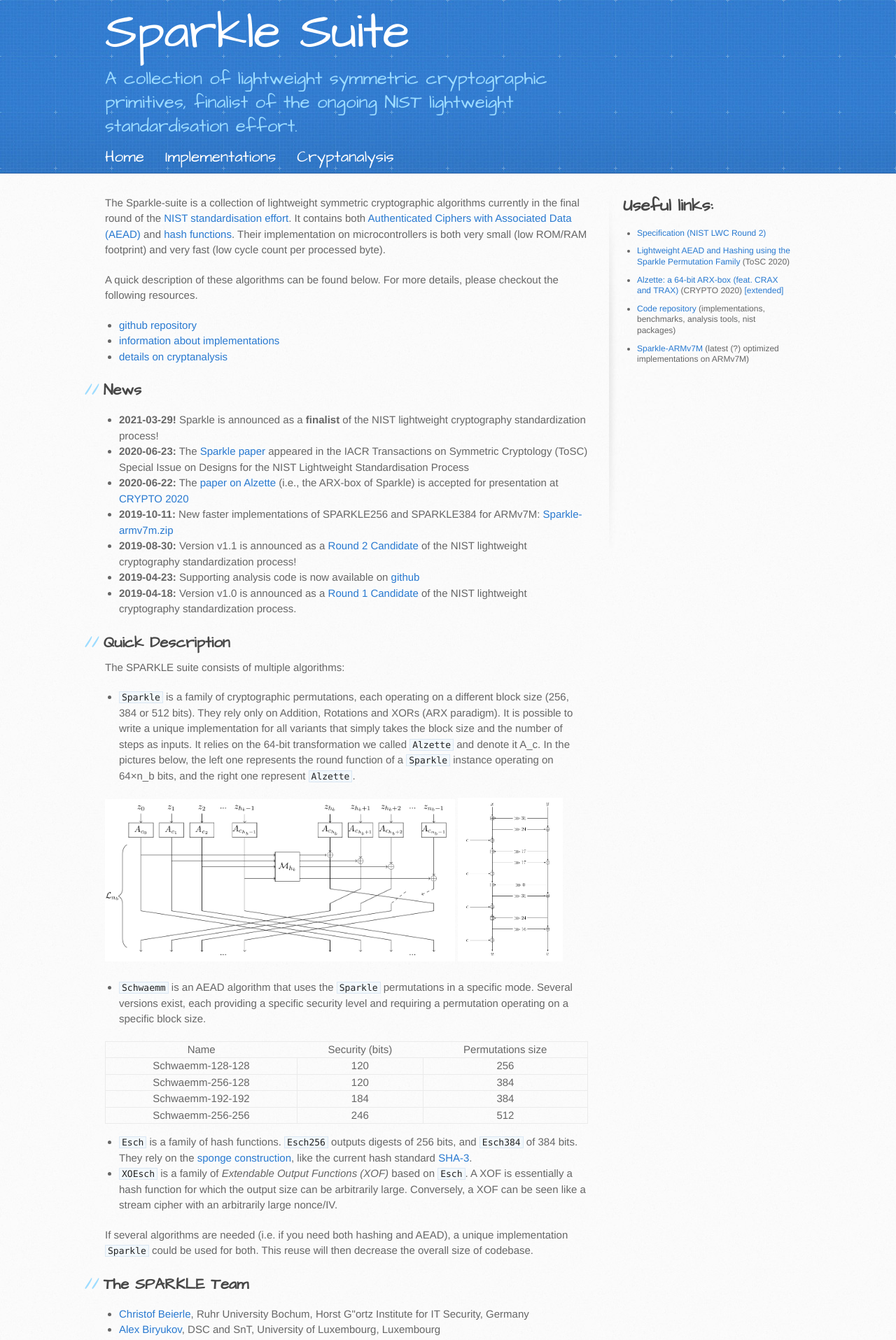
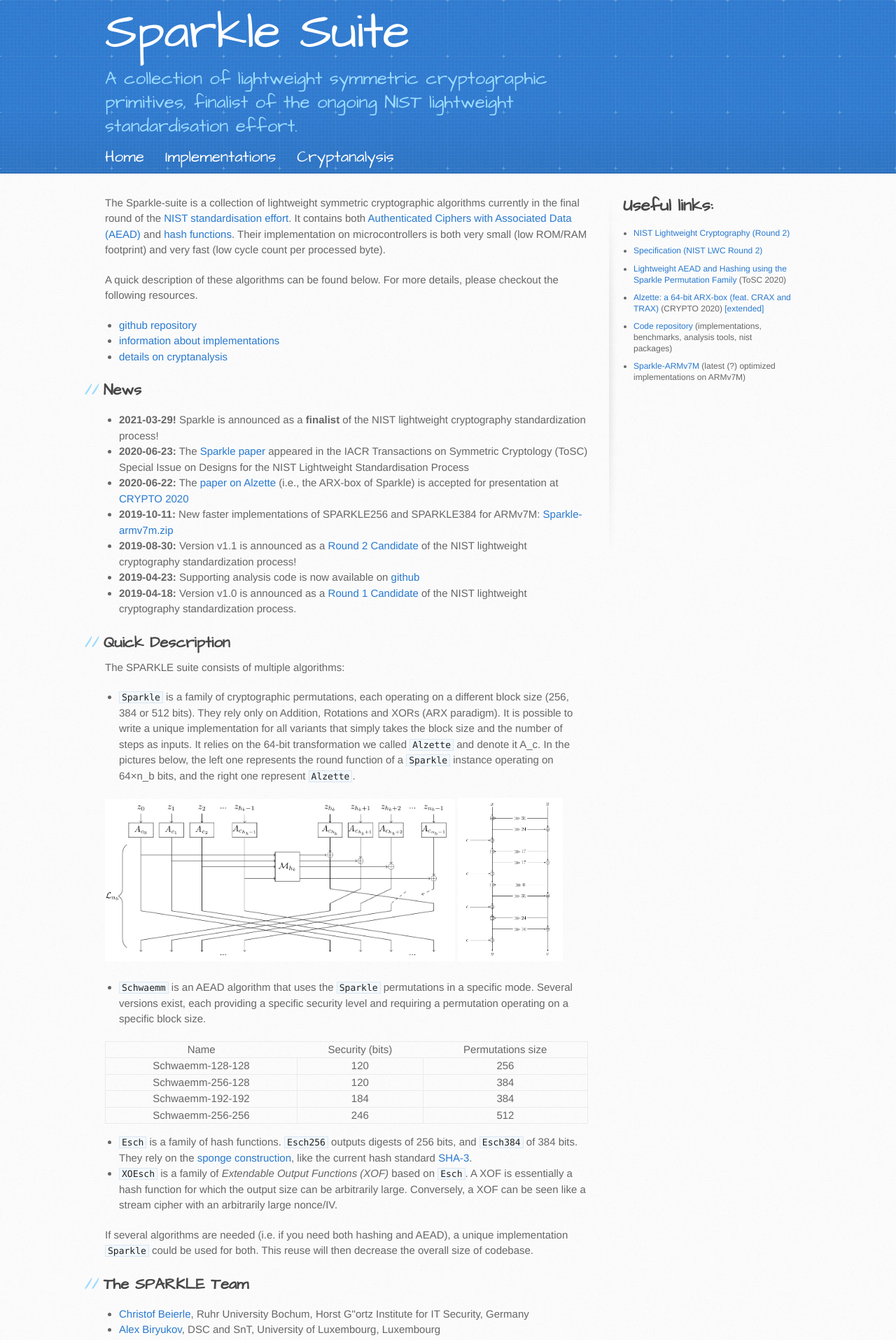
Before and after one commit to sparkle-lwc/sparkle-lwc.github.io, a Jekyll site: the page built from index.markdown, in a window 1280 px wide. Shown: the top 1915 px of the page at 70% size. Built offline with Jekyll 4.4.1, drawn with Linux system fonts in a browser that asks for light colours.

Commit message:
add link to NIST competition

```diff
--- a/_layouts/default.html
+++ b/_layouts/default.html
@@ -41,6 +41,7 @@
         <aside id="sidebar">
           <h1>Useful links:</h1>
           <ul>
+            <li><a href="https://csrc.nist.gov/CSRC/media/Projects/lightweight-cryptography/documents/round-2/spec-doc-rnd2/sparkle-spec-round2.pdfhttps://csrc.nist.gov/Projects/lightweight-cryptography/round-2-candidates">NIST Lightweight Cryptography (Round 2)</a></li>
             <li><a href="https://csrc.nist.gov/CSRC/media/Projects/lightweight-cryptography/documents/round-2/spec-doc-rnd2/sparkle-spec-round2.pdf">Specification (NIST LWC Round 2)</a></li>
             <li><a href="https://tosc.iacr.org/index.php/ToSC/article/view/8627">Lightweight AEAD and Hashing using the Sparkle Permutation Family</a> (ToSC 2020)</li>
             <li><a href="https://link.springer.com/chapter/10.1007%2F978-3-030-56877-1_15">Alzette: a 64-bit ARX-box (feat. CRAX and TRAX)</a> (CRYPTO 2020) <a href="https://ia.cr/2019/1378">[extended]</a></li>
--- a/stylesheets/stylesheet.css
+++ b/stylesheets/stylesheet.css
@@ -517,7 +517,7 @@
 }
 
 aside#sidebar li {
-  margin: 0 0 10px 0;
+  margin: 0 0 10px -5px; /* -5px temp hack to fit Round 2 */
 }
 
 aside#sidebar h1 {
```
